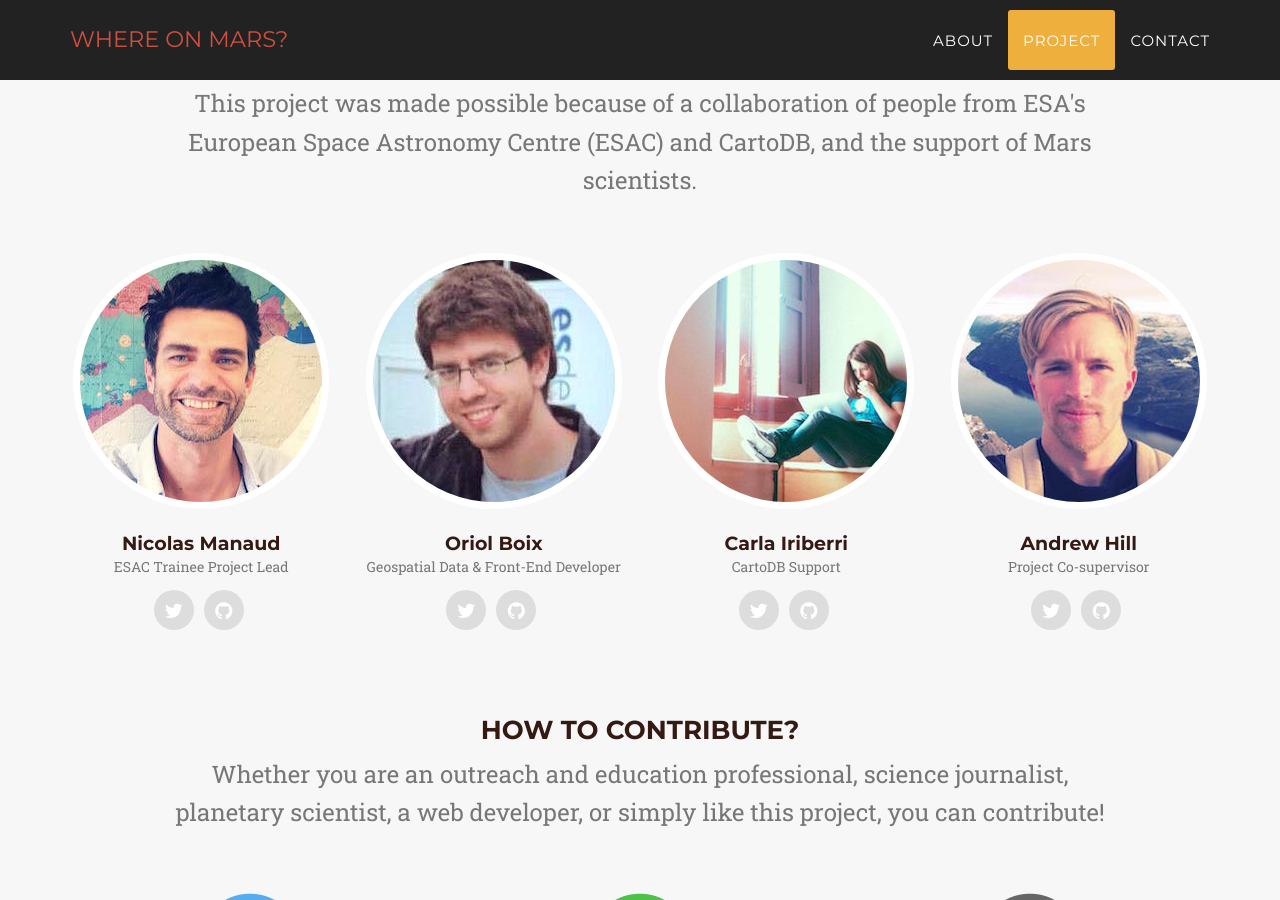
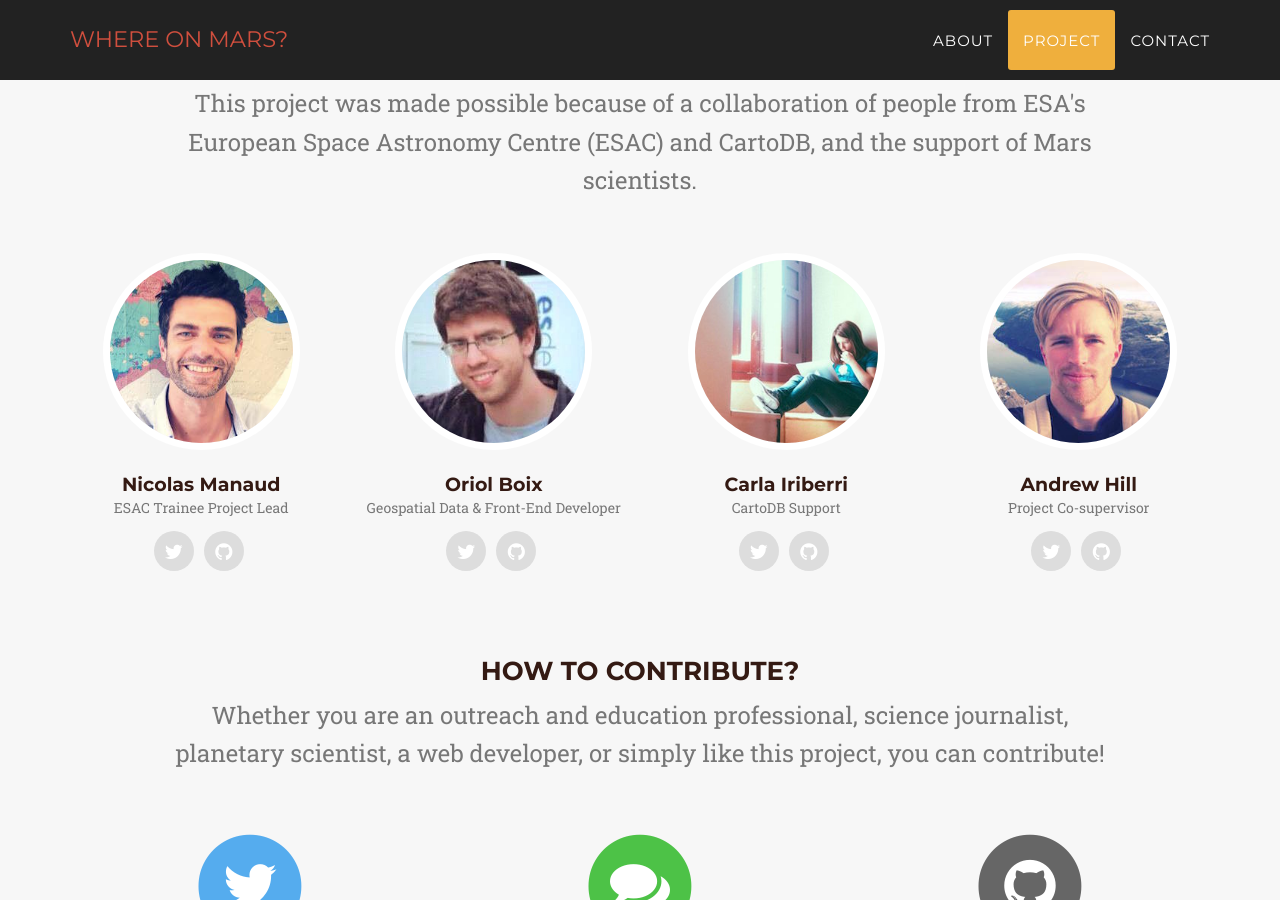
Before and after one commit to matallo/whereonmars, a Jekyll site: the page built from index.html, in a window 1280 px wide and 900 px high, scrolled down 3730 px. Built offline with Jekyll 4.4.1, drawn with Linux system fonts in a browser that asks for light colours; nearby versions of some CDN libraries; some web fonts are replaced; comment, search, counter and statistics services are not loaded.

Commit message:
Update project.html

```diff
--- a/_includes/project.html
+++ b/_includes/project.html
@@ -64,7 +64,7 @@
                 {% for member in site.people %}
                 <div class="col-sm-3">
                     <div class="team-member">
-                        <img src="./img/team/{{ member.pic }}.jpg" class="img-responsive img-circle" alt="">
+                        <img src="./img/team/{{ member.pic }}.jpg" width="75%" class="img-responsive img-circle" alt="">
                         <h4>{{ member.name }}</h4>
                         <p class="text-muted">{{ member.position }}</p>
                         <ul class="list-inline social-buttons">
```
